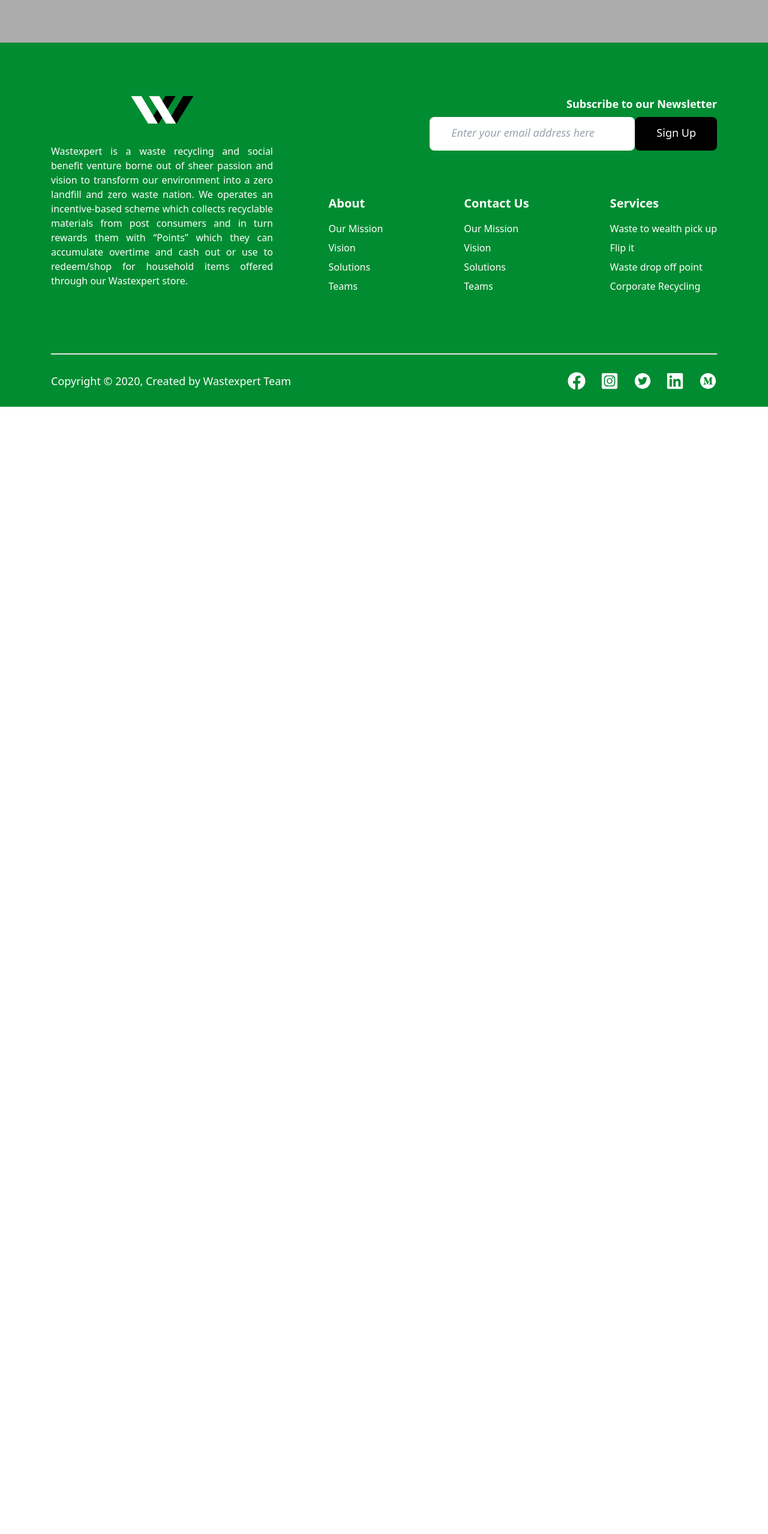
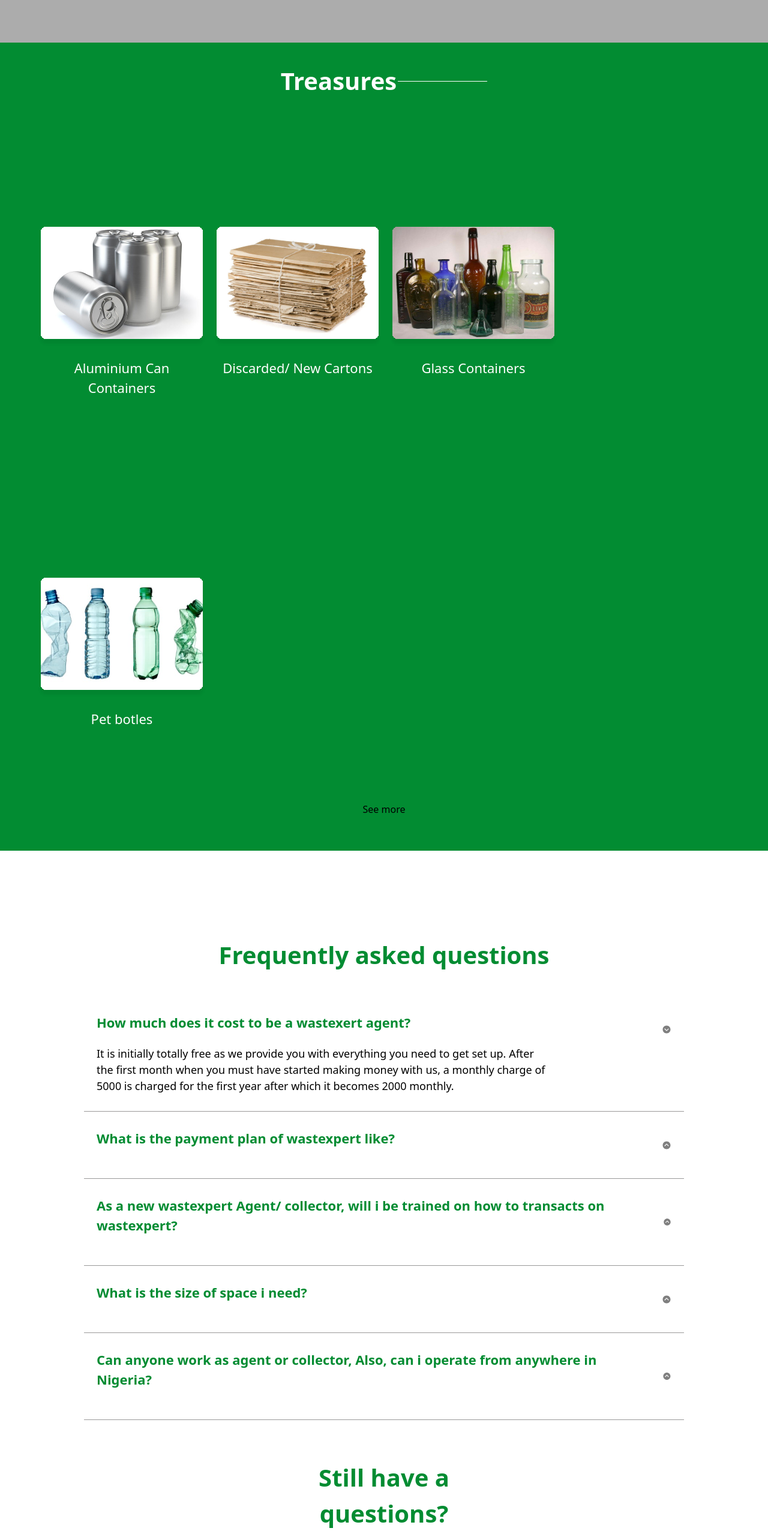
Before and after one commit to Heph-zibah/Wastexpert-website, a React (Create React App) app: page / in a window 1280 px wide. Shown: the part 3220-5777 px from the top of the page at 60% size. Before the commit the page ends 3898 px from the top, so only its background shows below. Built offline with nearby package versions, Linux system fonts and the light colour scheme.

Commit message:
update file

```diff
--- a/src/Pages/Home.js
+++ b/src/Pages/Home.js
@@ -1,5 +1,7 @@
 import React from 'react';
 import { IoIosArrowForward } from 'react-icons/io';
+import Navbar from '../Components/Navbar';
+import Hero from '../Components/Hero';
 import aboutImg from '../Assets/HomePage/about-img.svg';
 import cocacola from '../Assets/HomePage/Coca-Cola_logo 1.svg';
 import jaiz from '../Assets/HomePage/jaiz-bank-logo-removebg-preview 1.svg';
@@ -9,10 +11,13 @@
 import nigBre from '../Assets/HomePage/Nigerian-Breweries-1.svg';
 import uba from '../Assets/HomePage/png-clipart-nigeria-united-bank-for-africa-logo-financial-services-bank-company-text-removebg-preview 1.svg';
 import ogun from '../Assets/HomePage/92da1cd8-ogun-state-removebg-preview 1.svg';
-import Navbar from '../Components/Navbar';
-import Hero from '../Components/Hero';
 import testimonial1 from '../Assets/HomePage/testimonial-1.svg';
 import testimonial2 from '../Assets/HomePage/testimonial-2.svg';
+import treasure1 from '../Assets/HomePage/treasure-1.svg';
+import treasure2 from '../Assets/HomePage/treasure-2.svg';
+import treasure3 from '../Assets/HomePage/treasure-3.svg';
+import treasure4 from '../Assets/HomePage/treasure-4.svg';
+import Accordion from '../Components/Accordion';
 import Footer from '../Components/Footer';
 
 const Home = () => {
@@ -165,6 +170,62 @@
 					</div>
 				</div>
 			</div>
+			{/*TREASURES*/}
+			<div className='bg-primary pt-[34px] pb-[57px] px-[64px] lgpt-[50px] lgpb-[57px] lgpx-[99px] flex flex-col items-center'>
+				<div className='flex items-center text-center mb-[50px]'>
+					<h6 className='font-mulish text-[25px] lg:text-[40px] font-semibold text-white text-center'>
+						Treasures
+					</h6>
+					<div className='bg-white w-[48px] lg:w-[149px] h-[1px] ml-[2px]'></div>
+				</div>
+
+				<div className='font-mulish text-white text-center flex flex-col lg:flex-row flex-wrap gap-[39px] lg:gap-[15px]'>
+					<div className='treasure-bg px-15 pt-[107px] pb-[47px] xl:pt-[163px] xl:pb-[122px]'>
+						<img src={treasure1} alt='can bottles' />
+						<p className='text-[22px] mt-[20px] '>
+							Aluminium Can <br /> Containers
+						</p>
+					</div>
+					<div className='treasure-bg px-15 pt-[107px] pb-[47px] xl:pt-[163px] xl:pb-[122px]'>
+						<img src={treasure2} alt='can bottles' />
+						<p className='text-[22px] mt-[20px] '>Discarded/ New Cartons</p>
+					</div>
+					<div className='treasure-bg px-15 pt-[107px] pb-[47px] xl:pt-[163px] xl:pb-[122px]'>
+						<img src={treasure3} alt='can bottles' />
+						<p className='text-[22px] mt-[20px] '>Glass Containers</p>
+					</div>
+					<div className='treasure-bg px-15 pt-[107px] pb-[47px] xl:pt-[163px] xl:pb-[122px]'>
+						<img src={treasure4} alt='can bottles' />
+						<p className='text-[22px] mt-[20px] '>Pet botles</p>
+					</div>
+				</div>
+				<button>See more</button>
+			</div>
+			{/*FAQ*/}
+			<div className='pt-[40px] xl:pt-[144px] pb-[54px] lg:pb-[66px]'>
+				<h6 className='text-center text-primary text-[40px] font-mulish font-semibold hidden lg:block'>
+					Frequently asked questions
+				</h6>
+				<h6 className='text-center text-primary text-[22px] font-mulish font-semibold lg:hidden'>
+					FAQ
+				</h6>
+				<div className='mt-[34px] lg:mt-[38px] rounded-md w-[390px] lg:w-[1000px] mx-auto accordion'>
+					<Accordion />
+				</div>
+			</div>
+			{/*CONTACT*/}
+			<div className='pb-[79px] font-mulish flex flex-col items-center w-[363px] lg:w-[400px] text-center mx-auto'>
+				<h6 className='text-center text-primary text-[25px] lg:text-[40px] font-mulish font-semibold'>
+					Still have a questions?
+				</h6>
+				<p className='text-black opacity-60 mt-[10] text-sm lg:text-base'>
+					If you cannot find answer to your question in our FAQ, you can always
+					Contact us. we will get back to you shortly!
+				</p>
+				<button className='py-[8px] px-[31px] lg:py-[15px] lg:px-[53px] text-white bg-primary rounded-md text-sm font-semibold mt-[60px]'>
+					Contact us
+				</button>
+			</div>
 			<Footer />
 		</div>
 	);
```
